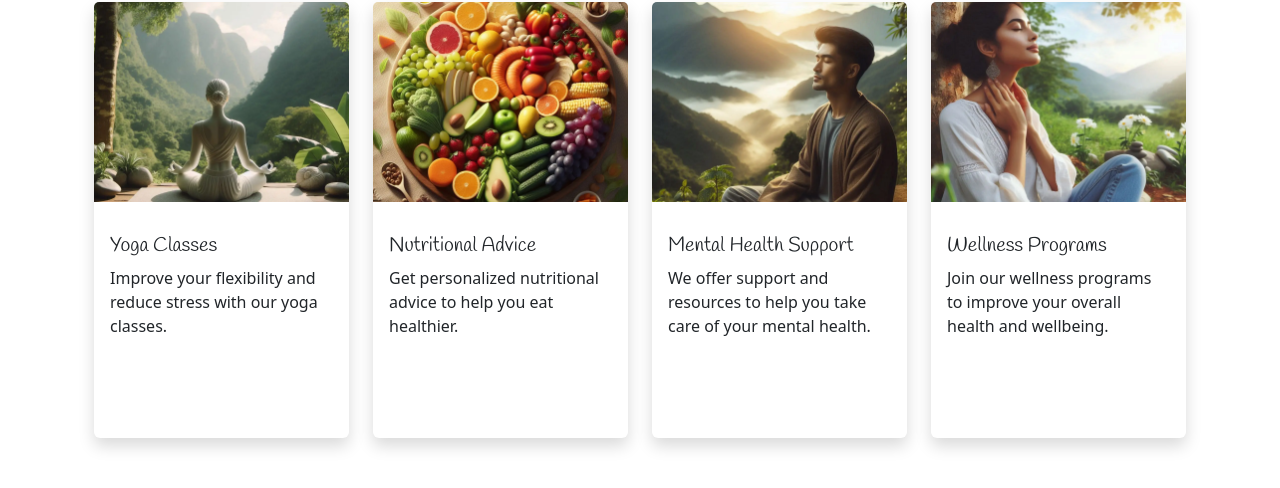
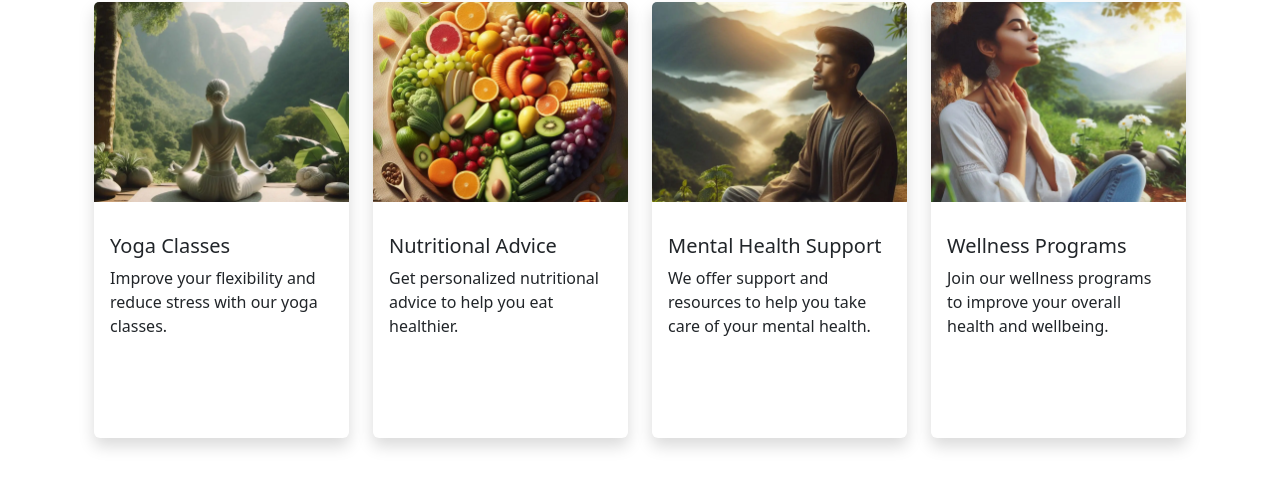
Before and after one commit to TBragg88/Spa-Project, a plain HTML site: page index.html in a window 1280 px wide. Shown: the part 594-1082 px from the top of the page. Drawn offline with nearby package versions, Linux system fonts and the light colour scheme.

Commit message:
refactor typography section and import Google Fonts

```diff
--- a/assets/css/styles.css
+++ b/assets/css/styles.css
@@ -1,25 +1,15 @@
-/* Typography */
+/* Import Google Fonts */
+@import url("https://fonts.googleapis.com/css2?family=Handlee&family=Inter:ital,opsz,wght@0,14..32,100..900;1,14..32,100..900&display=swap");
+
 h1,
-h2,
-h3,
-h4,
-h5,
-h6 {
+h2 {
     font-family: "Handlee", cursive;
 }
-
-/* Body and Layout */
-body {
-    display: flex;
-    flex-direction: column;
-    min-height: 100vh;
-}
-
 main {
     margin: 2rem 0;
 }
 
-/* Navbar */
+/* Navigation */
 .navbar {
     position: sticky;
     top: 0;
@@ -48,9 +38,6 @@ main {
     color: #ffebd4;
     padding: 8rem 0;
 }
-
-
-/* Navigation */
 
 /* Services */
 #services .card {
```
